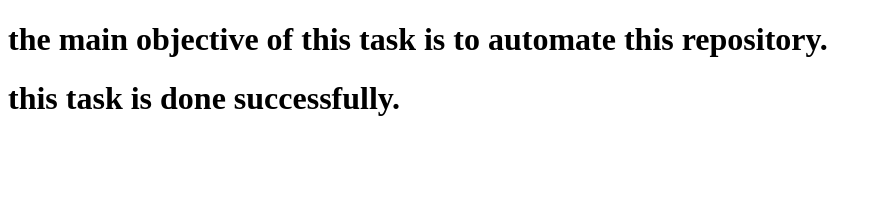
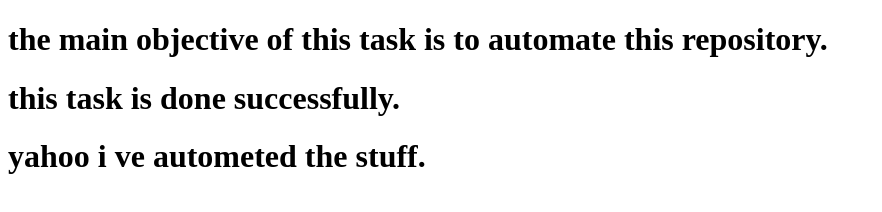
Before and after one commit to noonaliraza/CICD, a plain HTML site: page index.html in a window 1280 px wide. Shown: the whole page, without its empty margins (0-882 px from the left). Drawn offline with Linux system fonts and the light colour scheme.

Commit message:
again-commited

```diff
--- a/index.html
+++ b/index.html
@@ -8,5 +8,6 @@
 <body>
     <h1>the main objective of this task is to automate this repository.</h1>
     <h1>this task is done successfully.</h1>
+    <h1>yahoo i ve autometed the stuff.</h1>
 </body>
 </html>
```
